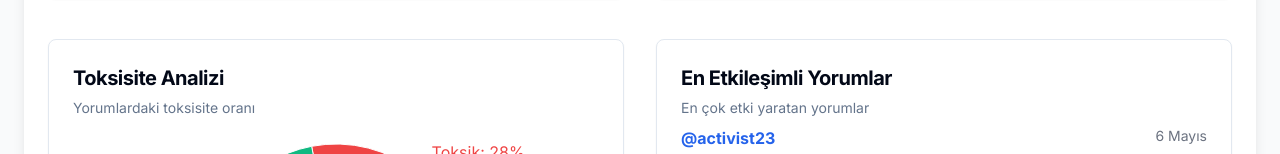
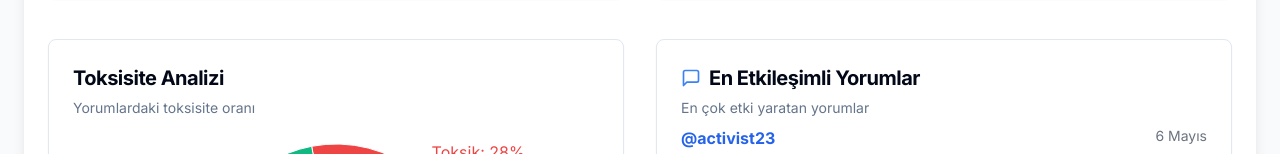
Before and after one commit to sametecem/report-hawk-india-crisis, a React (Vite) app: page /instagram-comment-analysis in a window 1280 px wide. Shown: the part 1989-2143 px from the top of the page. Built offline with nearby package versions, Linux system fonts and the light colour scheme.

Commit message:
Fix: Resolve no changes error
The AI identified that previous edits weren't applied, specifically addressing a `toFixed()` error in `TopCommentsCard.tsx`. It corrected this by simplifying the component to display the impact score directly, avoiding any potential type-related issues.

```diff
--- a/src/components/instagram-analysis/TopCommentsCard.tsx
+++ b/src/components/instagram-analysis/TopCommentsCard.tsx
@@ -2,12 +2,16 @@
 import React from 'react';
 import { Card, CardContent, CardDescription, CardHeader, CardTitle } from "@/components/ui/card";
 import { topComments } from '@/data/instagramCommentAnalysisData';
+import { MessageSquare } from 'lucide-react';
 
 const TopCommentsCard = () => {
   return (
     <Card>
       <CardHeader className="pb-2">
-        <CardTitle className="text-xl font-bold">En Etkileşimli Yorumlar</CardTitle>
+        <div className="flex items-center gap-2">
+          <MessageSquare className="h-5 w-5 text-blue-500" />
+          <CardTitle className="text-xl font-bold">En Etkileşimli Yorumlar</CardTitle>
+        </div>
         <CardDescription>
           En çok etki yaratan yorumlar
         </CardDescription>
```
